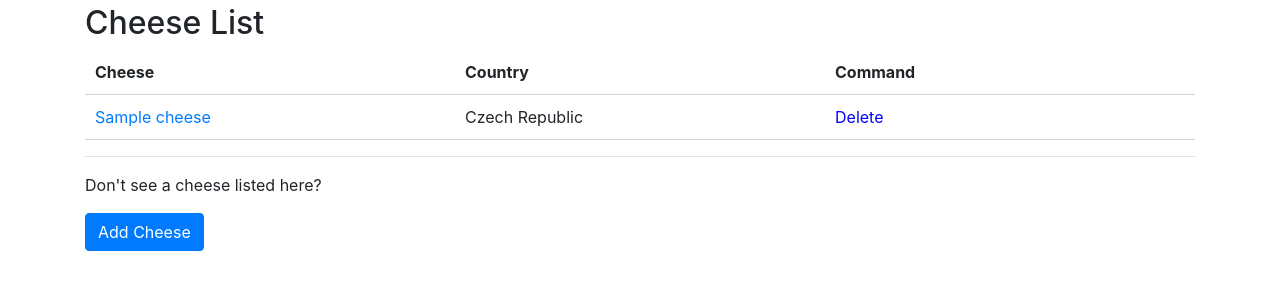
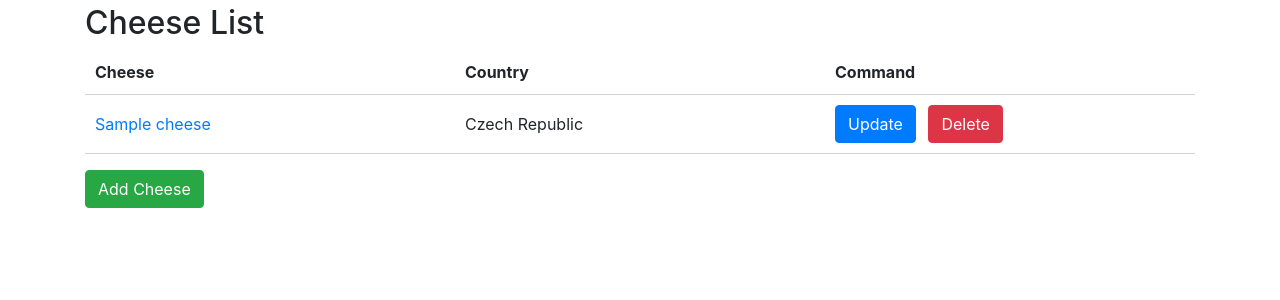
Before and after one commit to RashmiLnu/everycheese, a Django app: page /cheeses/ in a window 1280 px wide. Shown: the part 56-356 px from the top of the page. Run offline with Django 3.2, Linux system fonts and the light colour scheme; tables that the repository leaves empty hold one stand-in row (values such as "Sample post"); some libraries are stand-ins or nearby versions.

Commit message:
add temeplete for update function

```diff
--- a/cookiecutter/templates/cheeses/cheese_list.html
+++ b/cookiecutter/templates/cheeses/cheese_list.html
@@ -1,5 +1,3 @@
-
-
 {% extends "base.html" %}
 {% block title %}Cheese List{% endblock title %}
 {% block content %}
@@ -14,9 +12,6 @@
       padding: 10px;
       border-bottom: 1px solid lightgrey;
     }
-    .delete-link {
-      color: blue;
-    }
   </style>
   <table>
     <tr>
@@ -28,16 +23,14 @@
     <tr>
       <td><a href="{% url 'cheeses:detail' cheese.slug %}">{{ cheese.name }}</a></td>
       <td>{{ cheese.country_of_origin.name }}</td>
-      <td><a href="{% url 'cheeses:delete' cheese.slug %}" class="delete-link">Delete</a></td>  <!-- Added Delete link -->
+      <td>
+        <a href="{% url 'cheeses:update' cheese.slug %}" class="btn btn-primary mr-2">Update</a>  <!-- Added margin to the right -->
+        <a href="{% url 'cheeses:delete' cheese.slug %}" class="btn btn-danger">Delete</a>
+      </td>
     </tr>
     {% endfor %}
   </table>
-  <hr/>
-<p>Don't see a cheese listed here?</p>
-<p>
-<a class="btn btn-primary"
-href="{% url 'cheeses:add' %}" role="button">
-Add Cheese
-</a>
-</p>
+  <p class="mt-3">  <!-- Added margin to the top -->
+    <a href="{% url 'cheeses:add' %}" class="btn btn-success">Add Cheese</a>
+  </p>
 {% endblock content %}
```
Also changed, not shown: cookiecutter/templates/cheeses/cheese_detail.html (+18 -0 lines), cookiecutter/templates/cheeses/cheese_form.html (+16 -8 lines).
